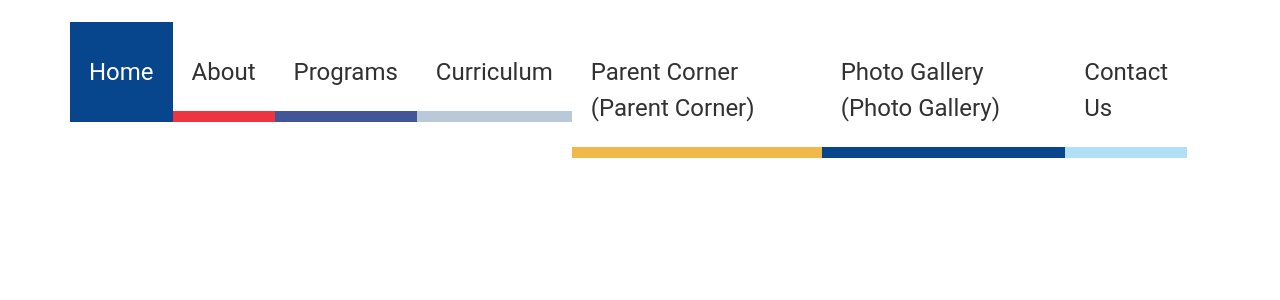
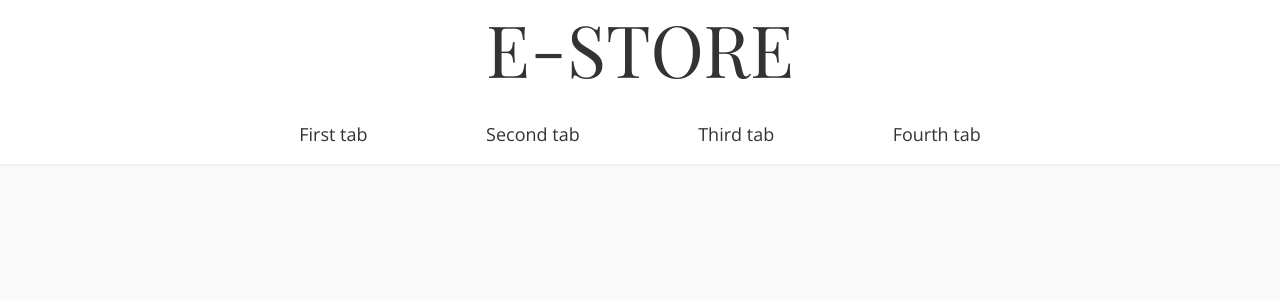
Before and after one commit to vaivodeieva/project-22.10.21, a React (Create React App) app: page / in a window 1280 px wide. Shown: the top 300 px of the page. Built offline with nearby package versions, Linux system fonts and the light colour scheme.

Commit message:
update header

```diff
--- a/src/Assets/Css/Header.css
+++ b/src/Assets/Css/Header.css
@@ -1,257 +1,61 @@
+@import url("https://fonts.googleapis.com/css?family=Open+Sans|Playfair+Display+SC");
+
+* {
+    margin: 0;
+    padding: 0;
+}
+
+a {
+    text-decoration: none;
+    color: inherit;
+}
+
+body {
+    font: normal 18px "Open Sans", sans-serif;
+    background: #fafafa;
+    color: #333;
+}
+
+main {
+    min-height: 100vh;
+}
+
 header {
-    margin-top: 80px;
-    padding-top: 56px;
-    padding-bottom: 38px;
-    transition: 0.5s;
-  }
-  header nav {
-    font-family: Roboto;
-    font-size: 24px;
-  }
-  header nav .navbar-nav {
-    width: 98%;
-  }
-  .menuContainer {
-    margin-top: -114px;
-  }
-  header nav .navbar-nav li > .nav-link {
-    padding: 32px 19px !important;
-  }
-  header .navbar-light .navbar-nav .active > .nav-link {
-    color: #fff;
-  }
-  header .navbar-light .navbar-nav .nav-link {
-    color: #313131;
+    background: white;
+    box-shadow: 0 0 5px rgba(0, 0, 0, 0.1);
+}
+h1 {
+    font: normal 4em "Playfair Display SC", serif;
+    text-align: center;
+}
+
+nav {
+    max-width: 800px;
+    margin: auto;
+    display: flex;
+    flex-wrap: wrap;
+}
+
+nav a {
+    flex-grow: 1;
+    text-align: center;
+    padding: 1em;
     position: relative;
-    z-index: 4;
-  }
-  header .navbar-light .navbar-nav .nav-link::before {
+}
+
+/* // animmation */
+nav a::after {
     content: "";
     position: absolute;
     bottom: 0;
     left: 0;
     right: 0;
-    height: 11px;
-    z-index: -1;
-    transition: 0.2s linear;
-  }
-  header {
-    --firstNavColor: #07458d;
-    --secNavColor: #ed3541;
-    --thirdNavColor: #435599;
-    --fourthNavColor: #b9c9d9;
-    --fiveNavColor: #f1b949;
-    --sixNavColor: #07458d;
-    --sevenNavColor: #b1dff5;
-  }
-  header .navbar-light .navbar-nav .nav-item {
-    z-index: 4;
-    position: relative;
-  }
-  header .navbar-light .navbar-nav .nav-item.active:nth-child(1) > .nav-link,
-  header .navbar-light .navbar-nav .nav-item:nth-child(1) > .nav-link::before {
-    background-color: var(--firstNavColor);
-  }
-  header .navbar-light .navbar-nav .nav-item:nth-child(1):hover .nav-link::before,
-  header .navbar-light .navbar-nav .nav-item:nth-child(1):hover .nav-link {
-    color: #fff;
-    height: 100%;
-  }
-  header .navbar-light .navbar-nav .nav-item.active:nth-child(2) > .nav-link,
-  header .navbar-light .navbar-nav .nav-item:nth-child(2) > .nav-link::before {
-    background-color: var(--secNavColor);
-  }
-  header .navbar-light .navbar-nav .nav-item:nth-child(2):hover .nav-link::before,
-  header .navbar-light .navbar-nav .nav-item:nth-child(2):hover .nav-link {
-    color: #fff;
-    height: 100%;
-  }
-  header .navbar-light .navbar-nav .nav-item.active:nth-child(3) > .nav-link,
-  header .navbar-light .navbar-nav .nav-item:nth-child(3) > .nav-link::before {
-    background-color: var(--thirdNavColor);
-  }
-  header .navbar-light .navbar-nav .nav-item:nth-child(3):hover .nav-link::before,
-  header .navbar-light .navbar-nav .nav-item:nth-child(3):hover .nav-link {
-    color: #fff;
-    height: 100%;
-  }
-  header .navbar-light .navbar-nav .nav-item.active:nth-child(4) > .nav-link,
-  header .navbar-light .navbar-nav .nav-item:nth-child(4) > .nav-link::before {
-    background-color: var(--fourthNavColor);
-  }
-  header .navbar-light .navbar-nav .nav-item:nth-child(4):hover .nav-link::before,
-  header .navbar-light .navbar-nav .nav-item:nth-child(4):hover .nav-link {
-    color: #fff;
-    height: 100%;
-  }
-  header .navbar-light .navbar-nav .nav-item.active:nth-child(5) > .nav-link,
-  header .navbar-light .navbar-nav .nav-item:nth-child(5) > .nav-link::before {
-    background-color: var(--fiveNavColor);
-  }
-  header .navbar-light .navbar-nav .nav-item:nth-child(5):hover .nav-link::before,
-  header .navbar-light .navbar-nav .nav-item:nth-child(5):hover .nav-link {
-    color: #fff;
-    height: 100%;
-  }
-  header .navbar-light .navbar-nav .nav-item.active:nth-child(6) > .nav-link,
-  header .navbar-light .navbar-nav .nav-item:nth-child(6) > .nav-link::before {
-    background-color: var(--sixNavColor);
-  }
-  header .navbar-light .navbar-nav .nav-item:nth-child(6):hover .nav-link::before,
-  header .navbar-light .navbar-nav .nav-item:nth-child(6):hover .nav-link {
-    color: #fff;
-    height: 100%;
-  }
-  header .navbar-light .navbar-nav .nav-item.active:nth-child(7) > .nav-link,
-  header .navbar-light .navbar-nav .nav-item:nth-child(7) > .nav-link::before {
-    background-color: var(--sevenNavColor);
-  }
-  header .navbar-light .navbar-nav .nav-item:nth-child(7):hover .nav-link::before,
-  header .navbar-light .navbar-nav .nav-item:nth-child(7):hover .nav-link {
-    color: #fff;
-    height: 100%;
-  }
-  header.fixed-top {
-    padding-bottom: 0;
-  }
-  header.fixed-top .navbar-brand > img {
-    width: 104px;
-  }
-  header.fixed-top .menuContainer {
-    margin-top: -58px;
-  }
-  /* dropdown design */
+    height: 2px;
+    transform: scaleX(0);
+    background: #333;
+    transition: 0.7s transform cubic-bezier(0.06, 0.9, 0.28, 1);
+}
 
-  header .navbar-light .navbar-nav .nav-item.dd:hover .nav-link::after {
-    content: "";
-    position: absolute;
-    top: 100%;
-    left: 0;
-    right: 0;
-    bottom: -38px;
-    background-color: var(--thirdNavColor);
-  }
-
-  .dropdownMenu {
-    display: none;
-    position: absolute;
-    left: 0;
-    top: auto;
-    font-family: ApercuPro-Regular;
-    color: #004f6d;
-    background-color: #fff;
-    border-radius: 0 0 10px 10px;
-    width: 162%;
-    font-size: 23px;
-    margin-top: 38px;
-  }
-  .dropdownMenu a {
-    padding-left: 25px;
-  }
-  .dropdownMenu::before {
-    content: "";
-    position: absolute;
-    top: -8%;
-    left: 50%;
-    width: 29px;
-    height: 29px;
-    background-color: #fff;
-    border-radius: 5px;
-    z-index: 4;
-    transform: rotate(45deg) translate(-50%, 50%);
-  }
-  .dropdownMenu > li {
-    padding: 10px 0;
-    border-radius: 0 0 10px 10px;
-    background-color: #fff;
-    position: relative;
-    z-index: 4;
-  }
-
-  .dropdownMenu > li:hover {
-    background-color: #f7f7f9;
-  }
-  header .navbar-light .navbar-nav .nav-item.dd:hover .dropdownMenu {
-    display: block;
-  }
-  /* ending dropdown */
-
-  /*popup setting*/
-
-  .popWrpr {
-    position: fixed;
-    top: 0;
-    left: 0;
-    right: 0;
-    bottom: 0;
-    display: none;
-    z-index: 100;
-    transition: 300ms;
-  }
-  .popWrpr.active {
-    display: block;
-  }
-  .popWrpr .popBg {
-    background-color: rgba(0, 0, 0, 0.45);
-    position: absolute;
-    top: 0;
-    left: 0;
-    width: 100%;
-    height: 100%;
-    display: flex;
-    justify-content: center;
-    align-items: center;
-    opacity: 0;
-    transition: 250ms;
-  }
-  .popWrpr.active .popBg {
-    opacity: 1;
-  }
-  .popContent {
-    width: 100%;
-    max-width: 380px;
-    margin: 10px;
-    padding: 25px;
-    background-color: #fff;
-    border-radius: 5px;
-    border: 1px solid #ddd;
-    box-shadow: 0 3px 10px rgba(0, 0, 0, 0.18);
-    position: relative;
-    transition: all 300ms;
-    transform: translateY(50px);
-    opacity: 0;
-  }
-  .popWrpr.active .popContent {
-    transform: translateY(0);
-    opacity: 1;
-    transition: all 300ms;
-  }
-  .popWrpr .profileBtn {
-    display: inline-block;
-    text-decoration: none;
-    padding: 10px 25px;
-    border-radius: 5px;
-    background-color: #00098a;
-    color: #fff;
-    margin-top: 15px;
-    transition: 250ms;
-  }
-  .popWrpr .profileBtn:hover {
-    background-color: #fff;
-    color: #00098a;
-  }
-  .popWrpr .closePop {
-    position: absolute;
-    top: 5px;
-    right: 5px;
-    border: 0;
-    width: 25px;
-    height: 25px;
-    display: flex;
-    justify-content: center;
-    align-items: center;
-    border-radius: 50%;
-    background-color: #00098a;
-    color: #fff;
-    cursor: pointer;
-  }
+nav a:hover::after {
+    transform: scaleX(1);
+}
--- a/src/Components/Header.js
+++ b/src/Components/Header.js
@@ -6,83 +6,17 @@ function Header() {
 
     return (
         <div>
-
-            <header class="container-fluid bg-white">
-
-                <div class="container px-0 menuContainer">
-                    <nav class="navbar navbar-expand-xl navbar-light align-items-end p-xl-0">
-                        <a class="navbar-brand d-none" href="index.html">
-                            <img src="https://runyoursite.in/wp-content/uploads/2020/02/runyoursite-logo.png" width="180px" class="img-fluid" />
-                        </a>
-
-                        <a href="#mobileMenu" id="mobileBar" class="d-none ml-auto"> <i class="fa fa-bars"></i></a>
-                        <div class="collapse navbar-collapse" id="navbarNav">
-                            <ul class="navbar-nav ml-md-auto justify-content-end" id="nav">
-                                <li class="nav-item active">
-                                    <a class="nav-link" href="index.html">Home <span class="sr-only"></span></a>
-                                </li>
-                                <li class="nav-item">
-                                    <a class="nav-link" href="about.html">About <span class="sr-only"></span></a>
-                                </li>
-                                <li class="nav-item dd">
-                                    <a class="nav-link" href="#">Programs <span class="sr-only"></span></a>
-                                    {/* <ul class="list-unstyled dropdownMenu">
-							<li>
-								<a href="toddlers.html">Toddlers</a>
-							</li>
-							<li>
-								<a href="preschool.html">Preschool</a>
-							</li>
-						</ul> */}
-                                </li>
-                                <li class="nav-item dd">
-                                    <a class="nav-link" href="#">Curriculum <span class="sr-only"></span></a>
-                                    {/* <ul class="list-unstyled dropdownMenu">
-							<li>
-								<a href="play-based-learning.html">Play-Based Learning</a>
-							</li>
-							<li>
-								<a href="physical-literacy.html">Physical Literacy</a>
-							</li>
-							<li>
-								<a href="steam-curriculum.html">Steam Curriculum</a>
-							</li>
-						</ul> */}
-                                </li>
-                                <li class="nav-item dd">
-                                    <a class="nav-link" href="#">Parent Corner <span class="sr-only">(Parent Corner)</span></a>
-                                    {/* <ul class="list-unstyled dropdownMenu">
-                                        <li>
-                                            <a href="nutrition.html">Nutrition</a>
-                                        </li>
-                                        <li>
-                                            <a href="parent-reviews.html">Parent Reviews</a>
-                                        </li>
-                                        <li>
-                                            <a href="enrolment.html">Enrolment</a>
-                                        </li>
-                                    </ul> */}
-                                </li>
-                                <li class="nav-item dd">
-                                    <a class="nav-link" href="#">Photo Gallery <span class="sr-only">(Photo Gallery)</span></a>
-                                    {/* <ul class="list-unstyled dropdownMenu">
-                                        <li>
-                                            <a href="bhnM-mississauga.html">BH‘n’M - Mississauga</a>
-                                        </li>
-                                        <li>
-                                            <a href="bhnm-brampton.html">BH‘n’M - Brampton</a>
-                                        </li>
-                                    </ul> */}
-                                </li>
-                                <li class="nav-item ">
-                                    <a class="nav-link" href="contact-us.html">Contact Us <span class="sr-only"></span></a>
-                                </li>
-                            </ul>
-                        </div>
+            <main>
+                <header>
+                    <h1>E-STORE</h1>
+                    <nav>
+                        <a href="#">First tab</a>
+                        <a href="#">Second tab</a>
+                        <a href="#">Third tab</a>
+                        <a href="#">Fourth tab</a>
                     </nav>
-                </div>
-
-            </header>
+                </header>
+            </main>
 
         </div >
     )
```
Also changed, not shown: src/App.js (+5 -5 lines).
